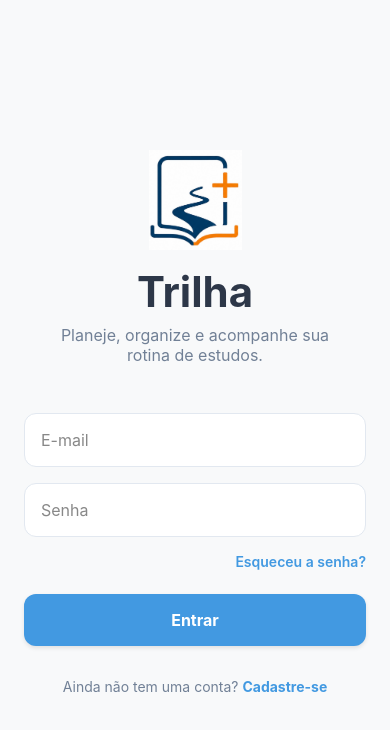
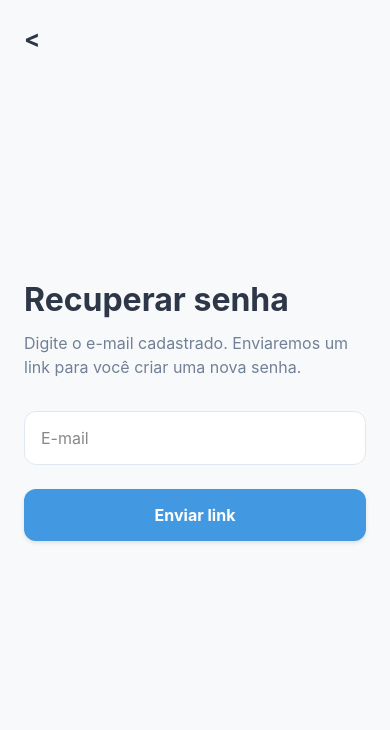
Before and after one commit to pedroalves-ads-uninassau/trilha-mais, a React Native app in the folder frontend/: screen /RecuperacaoSenha in a window 390 px wide. Shown: the top 730 px of the page. Built offline with nearby package versions, Linux system fonts and the light colour scheme.

Commit message:
tela de recuperação de senha

```diff
--- a/frontend/App.tsx
+++ b/frontend/App.tsx
@@ -3,6 +3,7 @@ import { NavigationContainer } from '@react-navigation/native';
 import { createNativeStackNavigator } from '@react-navigation/native-stack';
 import LoginScreen from '../frontend/src/pages/LoginScreen';
 import CadastroScreen from './src/pages/CadastroScreen';
+import RecuperacaoSenha from './src/pages/RecuperacaoSenha';
 
 const Stack = createNativeStackNavigator();
 
@@ -13,6 +14,7 @@ export default function AppRoutes() {
       <Stack.Navigator screenOptions={{ headerShown: false }}>
         <Stack.Screen name="Login" component={LoginScreen} />
         <Stack.Screen name="Cadastro" component={CadastroScreen} />
+        <Stack.Screen name="RecuperacaoSenha" component={RecuperacaoSenha} />
       </Stack.Navigator>
     </NavigationContainer>
   );
--- a/frontend/src/pages/LoginScreen.tsx
+++ b/frontend/src/pages/LoginScreen.tsx
@@ -63,8 +63,10 @@ export default function LoginScreen() {
             onChangeText={setPassword}
           />
 
-          <TouchableOpacity style={styles.forgotPassword}>
+          <TouchableOpacity style={styles.forgotPassword} onPress={() => navigation.navigate('RecuperacaoSenha')}>
+
             <Text style={styles.forgotPasswordText}>Esqueceu a senha?</Text>
+
           </TouchableOpacity>
 
           <TouchableOpacity style={styles.button} onPress={handleLogin} activeOpacity={0.8}>
--- /dev/null
+++ b/frontend/src/pages/RecuperacaoSenha.tsx
@@ -0,0 +1,133 @@
+import React, { useState } from 'react';
+import {
+  View,
+  Text,
+  TextInput,
+  TouchableOpacity,
+  StyleSheet,
+  KeyboardAvoidingView,
+  Platform,
+  SafeAreaView,
+} from 'react-native';
+import { useNavigation } from '@react-navigation/native';
+
+export default function RecuperacaoSenha() {
+  const navigation = useNavigation();
+  const [email, setEmail] = useState<string>('');
+
+  const handleRecuperacao = () => {
+    console.log('Enviando link de recuperação para:', email);
+    // Lógica para enviar o e-mail de recuperação aqui
+  };
+
+  return (
+    <SafeAreaView style={styles.safeArea}>
+      <KeyboardAvoidingView
+        behavior={Platform.OS === 'ios' ? 'padding' : 'height'}
+        style={styles.container}
+      >
+        <View style={styles.header}>
+          <TouchableOpacity onPress={() => navigation.goBack()} style={styles.backButton}>
+            <Text style={styles.backButtonText}>{'<'}</Text>
+          </TouchableOpacity>
+        </View>
+
+        <View style={styles.content}>
+          <Text style={styles.title}>Recuperar senha</Text>
+          <Text style={styles.subtitle}>
+            Digite o e-mail cadastrado. Enviaremos um link para você criar uma nova senha.
+          </Text>
+
+          <View style={styles.form}>
+            <TextInput
+              style={styles.input}
+              placeholder="E-mail"
+              placeholderTextColor="#888"
+              keyboardType="email-address"
+              autoCapitalize="none"
+              autoCorrect={false}
+              value={email}
+              onChangeText={setEmail}
+            />
+
+            <TouchableOpacity style={styles.button} onPress={handleRecuperacao} activeOpacity={0.8}>
+              <Text style={styles.buttonText}>Enviar link</Text>
+            </TouchableOpacity>
+          </View>
+        </View>
+      </KeyboardAvoidingView>
+    </SafeAreaView>
+  );
+}
+
+const styles = StyleSheet.create({
+  safeArea: {
+    flex: 1,
+    backgroundColor: '#F8F9FA',
+  },
+  container: {
+    flex: 1,
+  },
+  header: {
+    paddingHorizontal: 24,
+    paddingTop: 16,
+    paddingBottom: 16,
+  },
+  backButton: {
+    padding: 8,
+    alignSelf: 'flex-start',
+    marginLeft: -8, // Ajuste fino para alinhar com o texto abaixo
+  },
+  backButtonText: {
+    color: '#2D3748',
+    fontSize: 24,
+    fontWeight: 'bold',
+  },
+  content: {
+    flex: 1,
+    paddingHorizontal: 24,
+    justifyContent: 'center',
+    paddingBottom: 100, // Eleva um pouco o formulário para melhor visualização com o teclado
+  },
+  title: {
+    fontSize: 32,
+    fontWeight: 'bold',
+    color: '#2D3748',
+    marginBottom: 12,
+  },
+  subtitle: {
+    fontSize: 16,
+    color: '#718096',
+    marginBottom: 32,
+    lineHeight: 24,
+  },
+  form: {
+    width: '100%',
+  },
+  input: {
+    backgroundColor: '#FFFFFF',
+    borderWidth: 1,
+    borderColor: '#E2E8F0',
+    borderRadius: 12,
+    padding: 16,
+    fontSize: 16,
+    color: '#2D3748',
+    marginBottom: 24,
+  },
+  button: {
+    backgroundColor: '#4299E1', // Mesma cor do botão de Login
+    borderRadius: 12,
+    padding: 16,
+    alignItems: 'center',
+    elevation: 2,
+    shadowColor: '#000',
+    shadowOffset: { width: 0, height: 2 },
+    shadowOpacity: 0.1,
+    shadowRadius: 4,
+  },
+  buttonText: {
+    color: '#FFFFFF',
+    fontSize: 16,
+    fontWeight: 'bold',
+  },
+});
```
